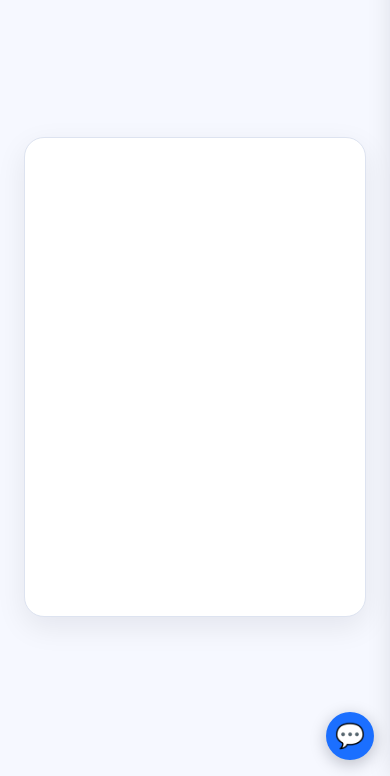
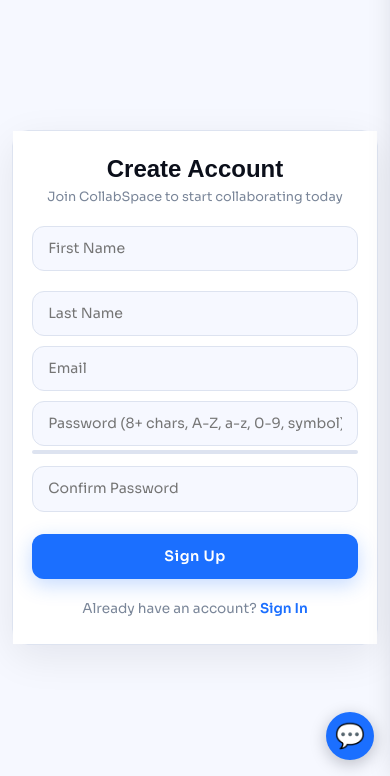
Before and after one commit to ShakirUllah777/FYP_Project, a Django app: page /register/ in a window 390 px wide. Shown: the part 68-844 px from the top of the page. Run offline with Django 5.2, Linux system fonts and the light colour scheme; parts of the project's set-up code (start-up, migrations or seed data) failed here and were passed over; some libraries are stand-ins or nearby versions; some web fonts are replaced.

Commit message:
Fix register and login page mobile responsiveness

```diff
--- a/collabspace/settings.py
+++ b/collabspace/settings.py
@@ -23,7 +23,7 @@ BASE_DIR = Path(__file__).resolve().parent.parent
 # See https://docs.djangoproject.com/en/5.2/howto/deployment/checklist/
 
 # SECURITY WARNING: keep the secret key used in production secret!
-SECRET_KEY = os.getenv('SECRET_KEY', 'django-insecure-collabspace-fallback-secret-key-12345')
+SECRET_KEY = os.getenv('SECRET_KEY')
 
 # SECURITY WARNING: don't run with debug turned on in production!
 DEBUG = True
--- a/static/css/auth.css
+++ b/static/css/auth.css
@@ -307,41 +307,114 @@ button.ghost:hover {
 }
 
 @media (max-width: 768px) {
+  .auth-wrapper {
+    padding: 1.5rem 1rem;
+    min-height: calc(100vh - 70px);
+  }
+
   .auth-container {
     width: 100%;
-    min-height: 480px;
+    max-width: 480px;
+    min-height: auto;
+    height: auto;
     border-radius: 20px;
-    box-shadow: 0 10px 30px rgba(11, 15, 26, 0.08);
+    box-shadow: 0 12px 40px rgba(11, 15, 26, 0.08);
+    position: relative;
+    overflow: visible;
+    margin: 0 auto;
   }
+
   .overlay-container {
+    display: none !important;
+  }
+
+  .form-container {
+    position: relative;
+    top: auto;
+    left: auto;
+    width: 100%;
+    height: auto;
+    transition: opacity 0.3s ease, transform 0.3s ease;
+  }
+
+  /* Default state on mobile (Sign In active) */
+  .sign-in-container {
+    display: block;
+    width: 100%;
+    left: 0;
+    transform: none !important;
+    opacity: 1 !important;
+    z-index: 2;
+  }
+
+  .sign-up-container {
     display: none;
+    width: 100%;
+    left: 0;
+    transform: none !important;
+    opacity: 0 !important;
+    z-index: 1;
   }
-  .sign-in-container, .sign-up-container {
+
+  /* When right-panel-active is set on mobile (Register active) */
+  .auth-container.right-panel-active .sign-in-container {
+    display: none;
+    transform: none !important;
+    opacity: 0 !important;
+    z-index: 1;
+  }
+
+  .auth-container.right-panel-active .sign-up-container {
+    display: block;
     width: 100%;
-    padding: 0 1.25rem;
+    left: 0;
+    transform: none !important;
+    opacity: 1 !important;
+    z-index: 2;
+    animation: none;
   }
+
+  .form-container form {
+    padding: 2rem 1.5rem;
+    height: auto;
+  }
+
   .mobile-toggle {
     display: block;
+    margin-top: 1.25rem;
   }
 }
 
 @media (max-width: 576px) {
-  form.auth-form {
-    padding: 1.5rem 1rem !important;
+  .auth-wrapper {
+    padding: 1rem 0.75rem;
   }
-  .auth-form h1 {
-    font-size: 1.55rem;
+
+  .auth-container {
+    border-radius: 16px;
   }
-  .social-container {
-    margin: 10px 0;
+
+  .form-container form {
+    padding: 1.5rem 1.2rem;
   }
-  .social-container a {
-    width: 38px;
-    height: 38px;
+
+  .form-container h1 {
+    font-size: 1.5rem;
   }
-  button.auth-btn {
-    padding: 12px 28px;
+
+  .auth-subtitle {
+    font-size: 0.8rem;
+    margin-bottom: 1.2rem;
+  }
+
+  .form-group-row {
+    flex-direction: column;
+    gap: 10px;
+    margin-bottom: 0;
+  }
+
+  .auth-btn {
+    padding: 12px 20px;
     font-size: 0.9rem;
-    width: 100%;
   }
 }
```
